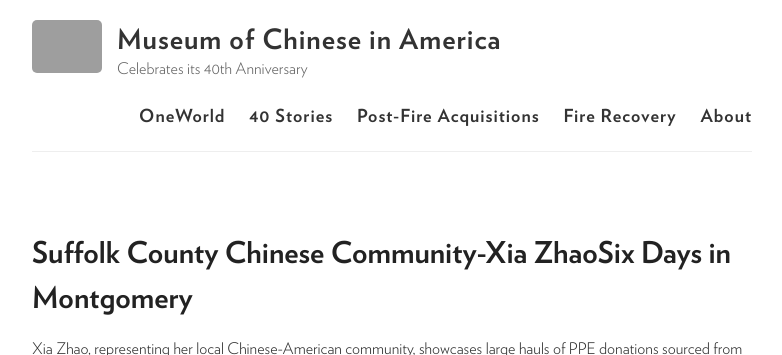
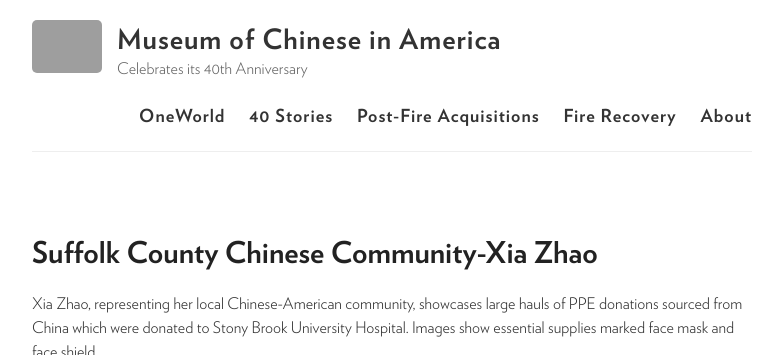
Before and after one commit to moca40/moca40.github.io, a Jekyll site: the page built from _oneworld/2020-04-06-xia-zhao.md, in a window 1280 px wide, cut to the strip 0-355 px from the top of the page. Shown: the whole strip, without its empty margins (248-1030 px from the left). Built offline with Jekyll 4.4.1, drawn with Linux system fonts in a browser that asks for light colours; grey boxes are pictures that could not be loaded.

Commit message:
Update 2020-04-06-xia-zhao.md

```diff
--- a/_oneworld/2020-04-06-xia-zhao.md
+++ b/_oneworld/2020-04-06-xia-zhao.md
@@ -1,6 +1,6 @@
 ---
 layout: post
-title: Suffolk County Chinese Community-Xia ZhaoSix Days in Montgomery
+title: Suffolk County Chinese Community-Xia Zhao
 slides:
   -
     img: https://user-images.githubusercontent.com/47676628/90074231-c2eb6c80-dcc8-11ea-9974-e56cc487c929.jpg
```
